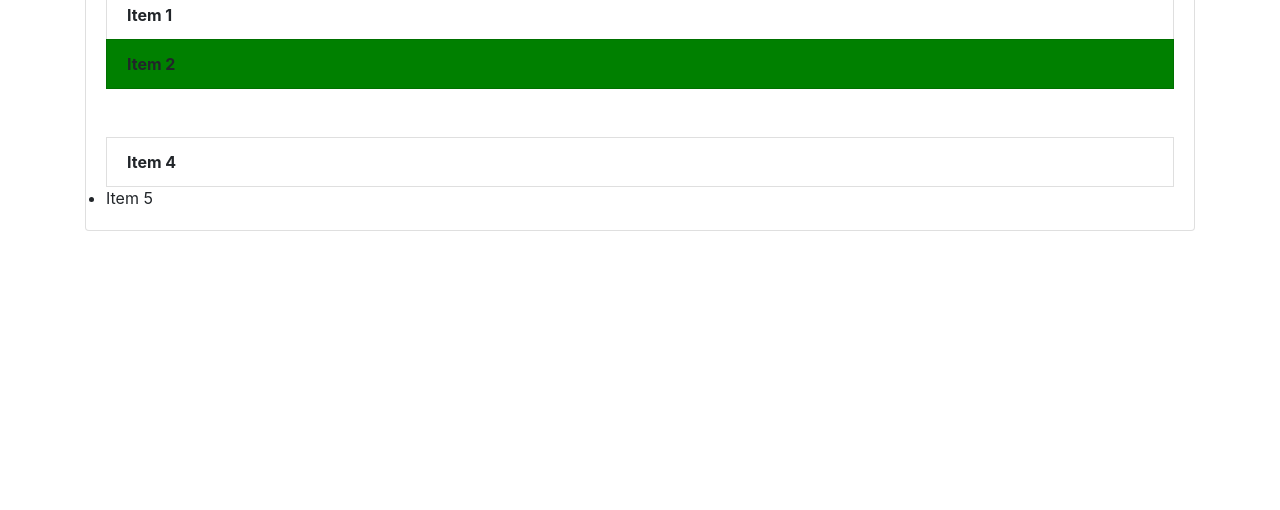
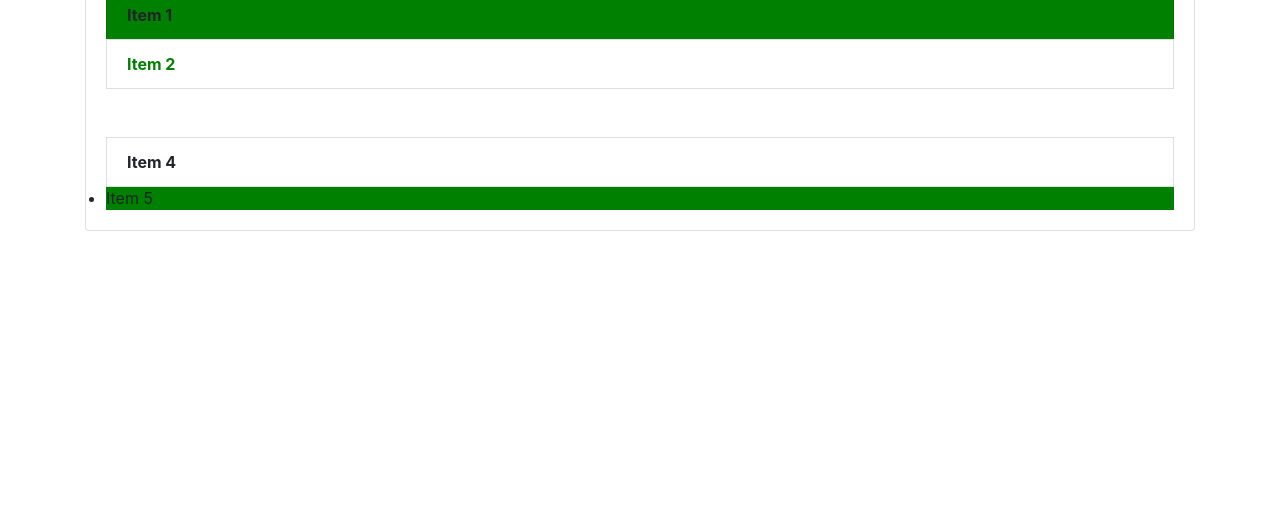
Before and after one commit to Rabbkhan/GitCode, a plain HTML site: page index.html in a window 1280 px wide. Shown: the part 290-800 px from the top of the page. Drawn offline with nearby package versions, Linux system fonts and the light colour scheme.

Commit message:
adding font color and background

```diff
--- a/index.html
+++ b/index.html
@@ -35,7 +35,7 @@
   // console.dir(document);
 
   // console.log(document.domain)
-// let headerTitle = document.getElementById('header-title');
+let headerTitle = document.getElementById('header-title');
 let header= document.getElementById('main-header');
 let Title = document.querySelector('.title');
 let items = document.getElementsByClassName('list-group-item');
@@ -45,13 +45,20 @@ header.style.borderBottom = 'solid 3px #000';
   // Title.style.fontFamily = 'bold'
   Title.style.fontWeight = 'bold';
   console.log(items);
-  items[1].style.backgroundColor="green";
+  // items[1].style.backgroundColor="green";
   items[2].style.visibility='hidden'
 
   for(let i=0; i<items.length; i++){
     items[i].style.fontWeight="bold";
 
   }
+let seconditem = document.querySelector('.list-group-item:nth-child(2)');
+seconditem.style.color='green';
+let odd = document.querySelectorAll('li:nth-child(odd)');
+for (let i=0; i<odd.length; i++){
+  odd[i].style.backgroundColor ="green";
+}
+
 
 
 
```
